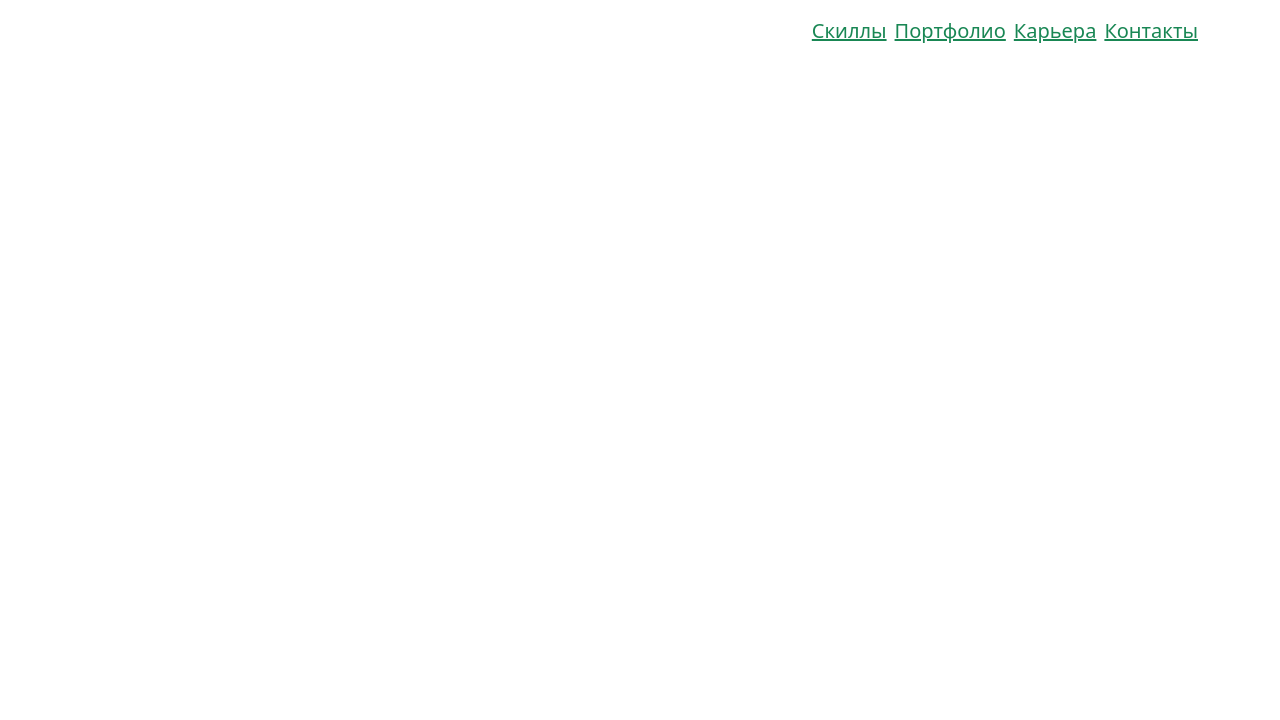
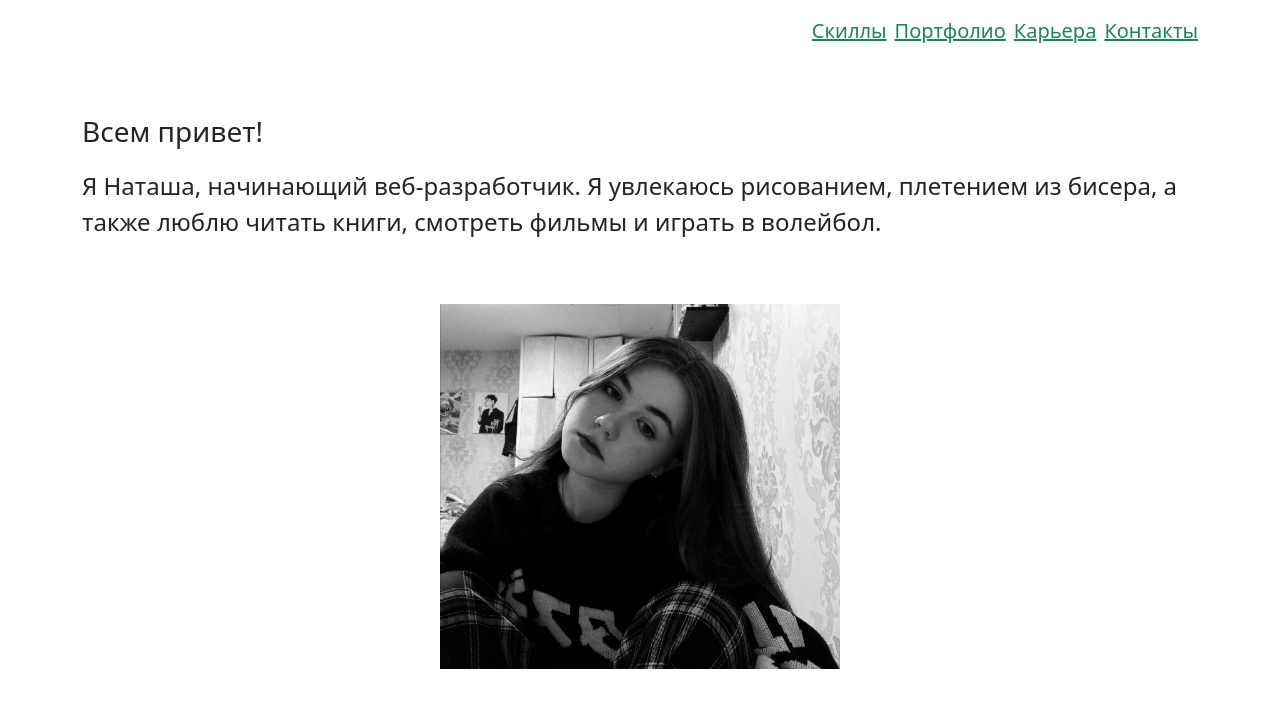
Before and after one commit to natashka1337/portfolio, a plain HTML site: page index.html in a window 1280 px wide. Drawn offline with nearby package versions, Linux system fonts and the light colour scheme.

Commit message:
блок с приветсвием

```diff
--- a/index.html
+++ b/index.html
@@ -18,6 +18,15 @@
       <a href="#career" class='text-success fs-5'>Карьера</a>
       <a href="#contacts" class='text-success fs-5'>Контакты</a>
     </nav>
+    <section class="d-flex flex-column md:flex-row justify-content-between align-items-center gap-5 py-5">
+      <div>
+        <p class='fs-3'>Всем привет!</p>
+        <p class='fs-4'>Я Наташа, начинающий веб-разработчик.
+          Я увлекаюсь рисованием, плетением из бисера, а также люблю читать книги, смотреть фильмы и играть в волейбол.
+        </p>
+      </div>
+      <img src="./img/me.jpg" alt="Я" style='width: 400px;'>
+    </section>
   </div>
   <script src="https://cdn.jsdelivr.net/npm/bootstrap@5.2.3/dist/js/bootstrap.bundle.min.js"
     integrity="sha384-kenU1KFdBIe4zVF0s0G1M5b4hcpxyD9F7jL+jjXkk+Q2h455rYXK/7HAuoJl+0I4"
```
